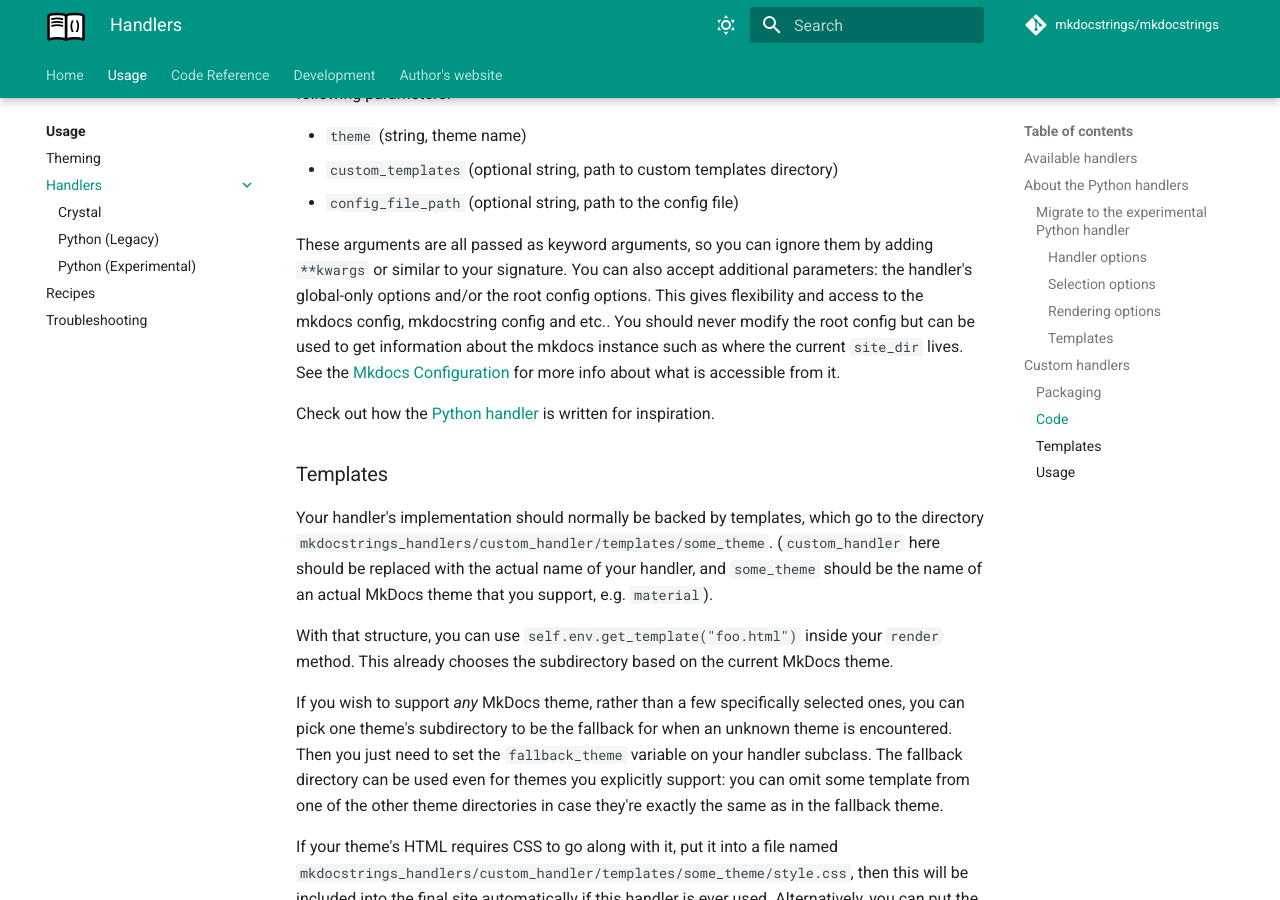
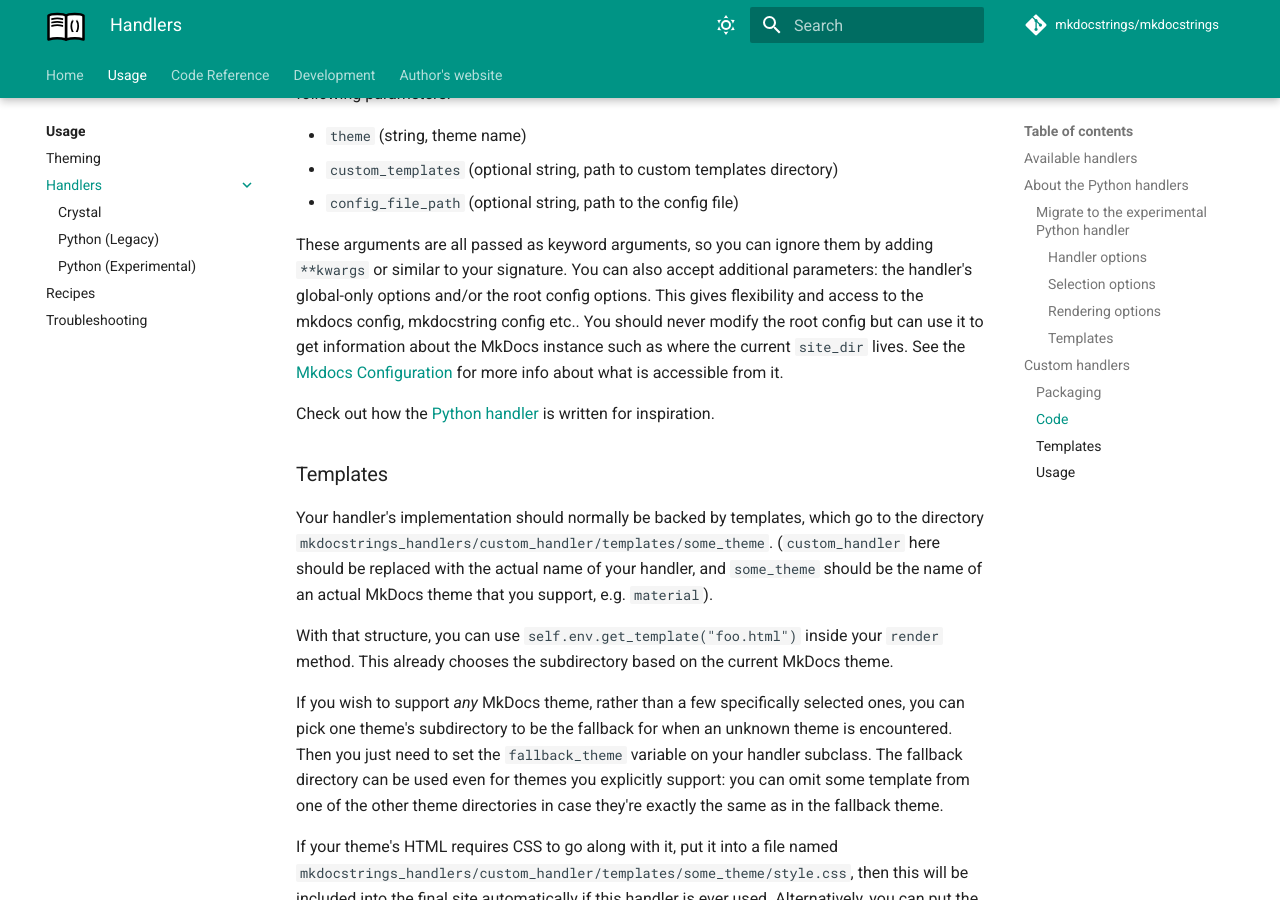
Before and after one commit to mkdocstrings/mkdocstrings, an MkDocs documentation site: the page built from docs/handlers/overview.md, in a window 1280 px wide and 900 px high, scrolled down 3847 px. Built offline with MkDocs 1.6.1 and Material for MkDocs 9.7.7, drawn with Linux system fonts in a browser that asks for light colours; comment, search, counter and statistics services are not loaded.

Commit message:
Update docs/handlers/overview.md

```diff
--- a/docs/handlers/overview.md
+++ b/docs/handlers/overview.md
@@ -180,8 +180,8 @@ These arguments are all passed as keyword arguments, so you can ignore them
 by adding `**kwargs` or similar to your signature. You can also accept
 additional parameters: the handler's global-only options and/or the root
 config options. This gives flexibility and access to the mkdocs config, mkdocstring
-config and etc.. You should never modify the root config but can be used to get
-information about the mkdocs instance such as where the current `site_dir` lives.
+config etc.. You should never modify the root config but can use it to get
+information about the MkDocs instance such as where the current `site_dir` lives.
 See the [Mkdocs Configuration](https://www.mkdocs.org/user-guide/configuration/) for
 more info about what is accessible from it.
 
```
